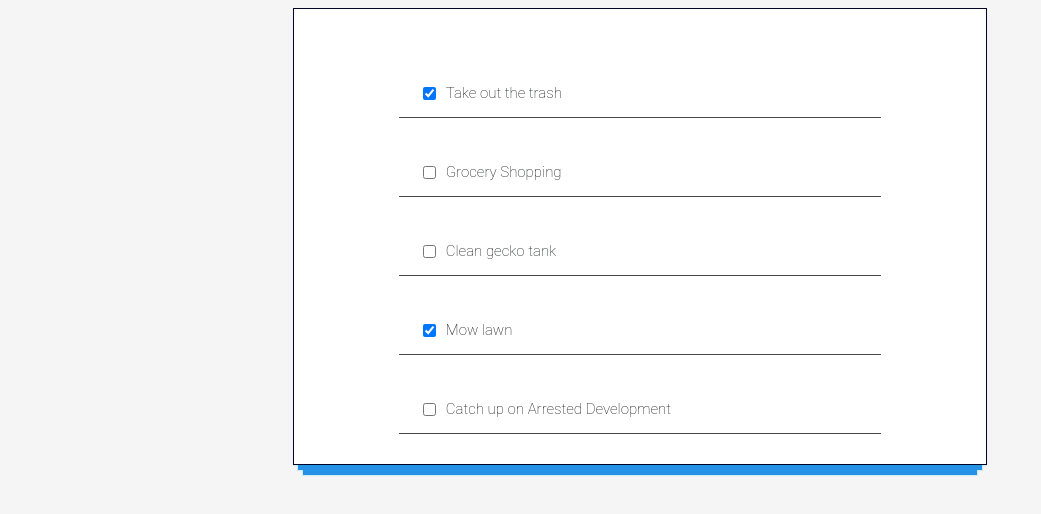
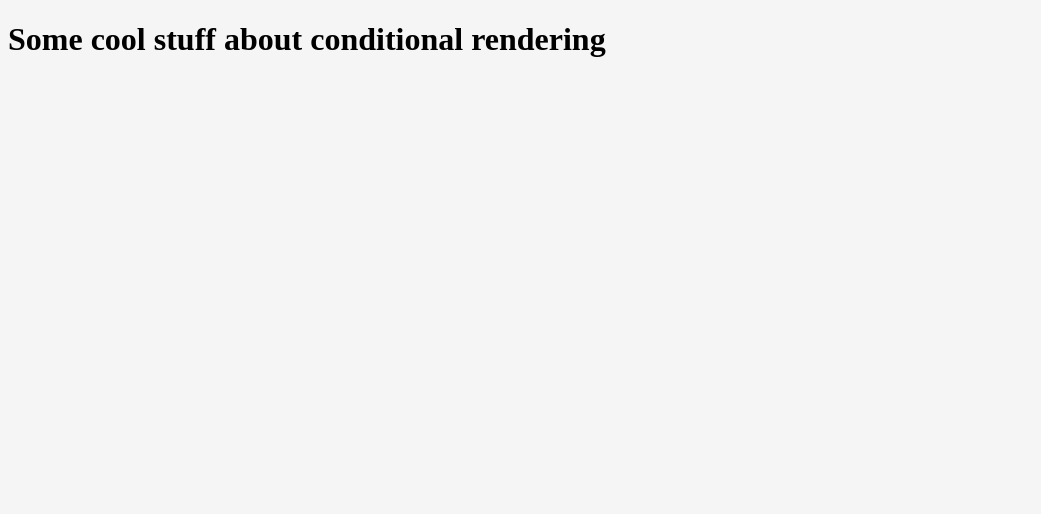
Before and after one commit to userforbidden/reactpractice, a React (Create React App) app in the folder todo-phase1/: page / in a window 1280 px wide. Shown: the top 514 px of the page, without its empty margins (0-1041 px from the left). Built offline with nearby package versions, Linux system fonts and the light colour scheme.

Commit message:
36. partial conditional rendering

```diff
--- a/todo-phase1/src/App.js
+++ b/todo-phase1/src/App.js
@@ -1,6 +1,7 @@
 import React from 'react';
 import './App.css';
-import TodoHeader from './components/TodoHeader'
+import ConditionalApp from './components/ConditionalApp'
+//import TodoHeader from './components/TodoHeader'
 //import ChangeState from './components/ChangeState';
 //import TodoItem from './components/TodoItem'
 
@@ -55,7 +56,7 @@ import TodoHeader from './components/TodoHeader'
 function App() {
   return (
     <div>
-      <TodoHeader />
+      <ConditionalApp />
     </div>
   );
 }
--- /dev/null
+++ b/todo-phase1/src/components/Conditional.js
@@ -0,0 +1,16 @@
+import React from "react"
+
+function Conditional(props){
+    if(props.isLoading){
+        return(
+            <h1>Loading ....</h1>
+        )
+    }else{
+        return(
+            <h1>Some cool stuff about conditional rendering</h1>
+        )
+    }
+
+}
+
+export default Conditional
--- /dev/null
+++ b/todo-phase1/src/components/ConditionalApp.js
@@ -0,0 +1,29 @@
+import React, {Component} from "react"
+import Conditional from "./Conditional"
+
+class ConditionalApp extends Component{
+    constructor(){
+        super()
+        this.state = {
+            isLoading: true
+        }
+    }
+
+    componentDidMount(){
+        setTimeout(() => {
+            this.setState({
+                isLoading: false
+            })
+        }, 2000)
+    }
+
+    render(){
+        return(
+            <div>
+                <Conditional isLoading={this.state.isLoading}/>
+            </div>
+        )
+    }
+}
+
+export default ConditionalApp
```
